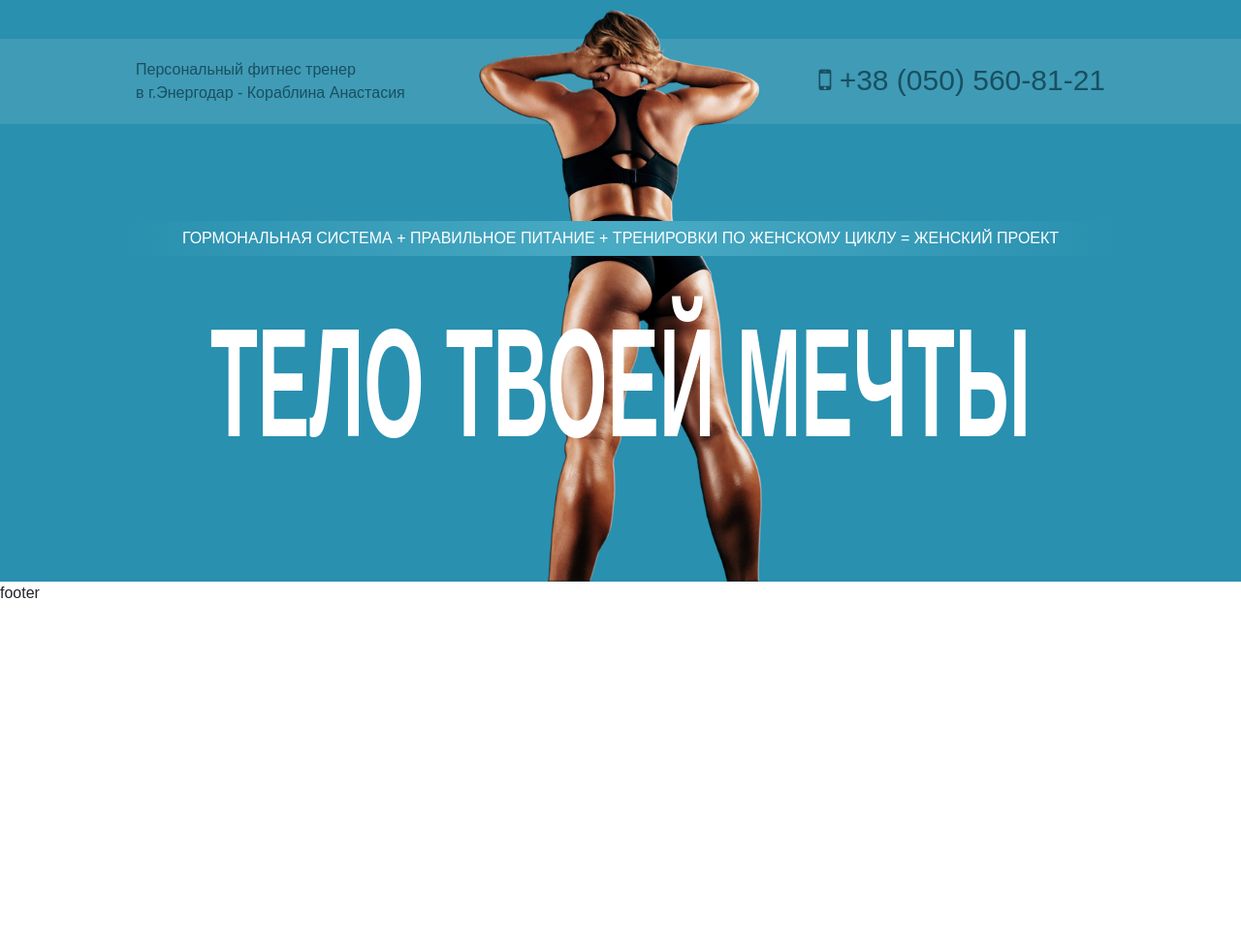
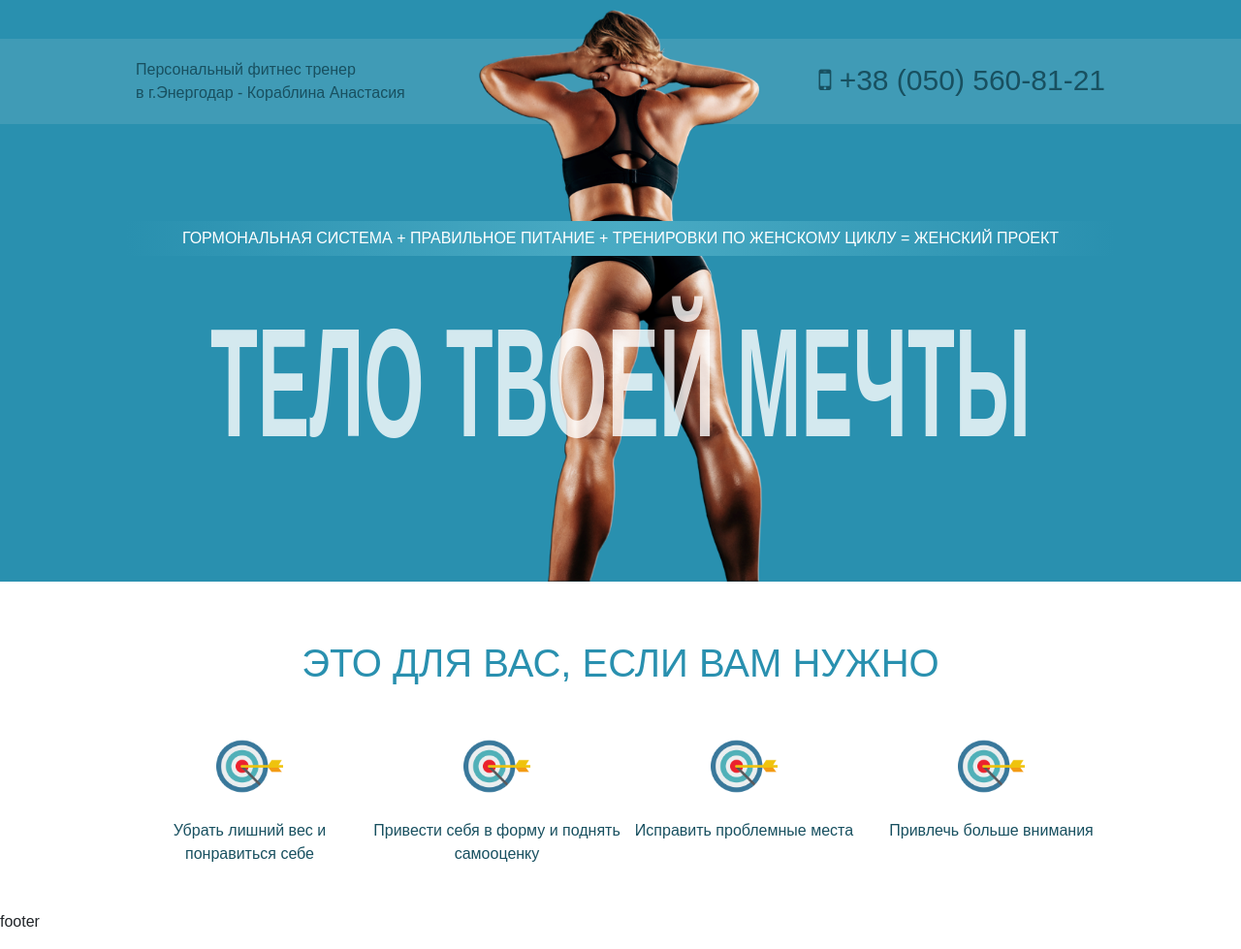
Before and after one commit to pahakorablin/sport, a plain HTML site: page index.html in a window 1280 px wide. Shown: the whole page at 97% size. Before the commit the page ends 800 px from the top, so only its background shows below. Drawn offline with Linux system fonts and the light colour scheme.

Commit message:
Второй блок готов (без анимации)

```diff
--- a/index.html
+++ b/index.html
@@ -20,8 +20,9 @@
 	<![endif]-->
 </head>
 <body>
+
+<!-- ОТКРЫТИЕ HEADER -->
 	<div class="header">
-
 		<div class="short">
 			<div class="conteiner">
 				<p class="info">Персональный фитнес тренер <br/>в г.Энергодар - Кораблина Анастасия</p>
@@ -36,8 +37,33 @@
 			<h1>ТЕЛО ТВОЕЙ МЕЧТЫ</h1>
 		</div>
 	</div>
+<!-- ЗАКРЫТИЕ HEADER -->
 
-
+<!-- ОТКРЫТИЕ БЛОК1  -->
+	<div class="block1">
+		<div class="conteiner">
+			<h2>ЭТО ДЛЯ ВАС, ЕСЛИ ВАМ НУЖНО</h2>
+			<div class="slider">
+				<div class="target">
+					<img src="img/target.png" alt=""/>
+					<p>Убрать лишний вес и понравиться себе</p>
+				</div>
+				<div class="target">
+					<img src="img/target.png" alt=""/>
+					<p>Привести себя в форму и поднять самооценку</p>
+				</div>
+				<div class="target">
+					<img src="img/target.png" alt=""/>
+					<p>Исправить проблемные места</p>
+				</div>
+				<div class="target">
+					<img src="img/target.png" alt=""/>
+					<p>Привлечь больше внимания</p>
+				</div>
+			</div>
+		</div>
+	</div>
+<!-- ЗАКРЫТИЕ БЛОК1 -->
 
 
 
--- a/style.css
+++ b/style.css
@@ -8,6 +8,11 @@ body {
 	font-size: 16px;
 }
 
+.conteiner {
+	max-width: 1020px;
+	margin: 0 auto;
+}
+
 .header {
 	background: #2990af;
 	height: 600px;
@@ -15,7 +20,7 @@ body {
 }
 
 .header h1 {
-	color: #fff;
+	color: rgba(255, 255, 255, 0.8);
 	text-align: center;
 	font-weight: 600;
 	font-size: 80px;
@@ -69,7 +74,37 @@ body {
     max-height: 590px;
 }
 
-.conteiner {
-	max-width: 1020px;
-	margin: 0 auto;
+.block1 {
+	background: #fff;
+	padding-top: 60px;
+	padding-bottom: 30px;
+	overflow: hidden;
 }
+
+.block1 h2 {
+	color: #2990af;
+	text-align: center;
+	font-size: 40px;
+}
+
+.target {
+	display: block;
+	float: left;
+	width: 25%;
+	text-align: center;
+}
+
+.target img {
+	width: 35%;
+	height: auto;
+	padding: 10px;
+}
+
+.target p {
+	padding-top: 10px;
+	color: #185060;
+}
+
+.slider {
+	padding-top: 30px;
+}
```
Also changed, not shown: img/target.png (added), img/target2.png (added).
